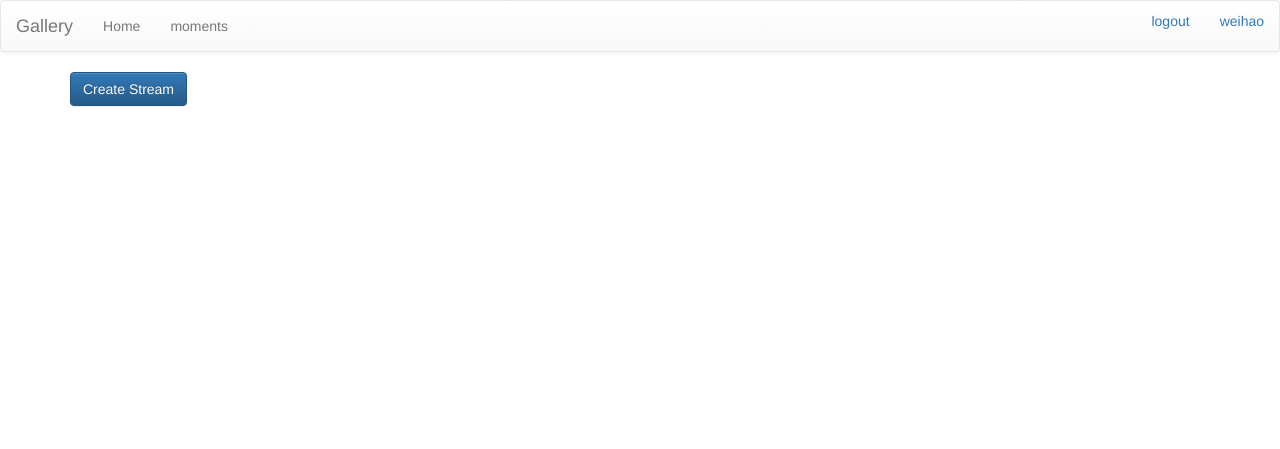
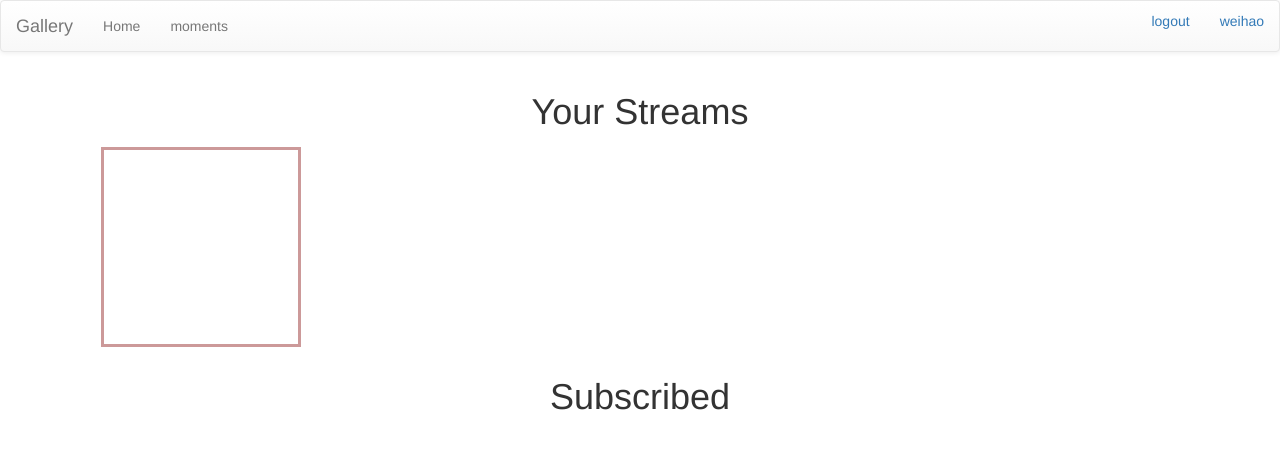
Before and after one commit to WeihaoXu/PhotoShareWeb, a Django app: page /photo/home/ in a window 1280 px wide. Shown: the top 449 px of the page. Run offline with Django 3.2, Linux system fonts and the light colour scheme; a user stored in the database is signed in; data that the repository does not hold is empty; some libraries are stand-ins or nearby versions.

Commit message:
added subscribed streams view in home page. implemented unsubscribe stream func

```diff
--- a/photo/templates/photo/home.html
+++ b/photo/templates/photo/home.html
@@ -13,20 +13,10 @@
 
 {% block content %}
 <div class="container">
-	{% if user.is_authenticated %}
-		<div class="row">
-			<div class="col-lg-3 col-md-4 col-xs-6">
-				<a href="{% url 'create_stream' %}" class="btn btn-primary"> Create Stream </a>
-			</div>
-		</div>
+	<h1 class='text-center'> Your Streams </h1>
 
-		<br>
-	{% endif %}
-
+	<div class="row text-center text-lg-center">
 	<!-- render all the user's streams here -->
-
-
-	<div class="row text-center text-lg-left">
 	{% for stream in user_streams %}
 		<div class="col-lg-3 col-md-4 col-xs-6">
 			<a href="{% url 'gallery' stream.pk %}" class="thumb" style="background-image: url('{{stream.cover_img.url}}')">  </a>
@@ -40,9 +30,41 @@
 				</ul>
 			</div>
 		</div>
+	{% endfor %}
+	<!-- end render streams -->
 
+	<!-- create_stream button -->
+	<div class="col-lg-3 col-md-4 col-xs-6">
+		<a href="{% url 'create_stream'  %}" class="thumb" style="background-image: url('')">  </a>
+	</div>
+
+	</div>
+
+
+
+	<h1 class='text-center'> Subscribed </h1>
+	<div class="row text-center text-lg-center">
+	{% for stream in subscribed_streams %}
+		<div class="col-lg-3 col-md-4 col-xs-6">
+			<a href="{% url 'gallery' stream.pk %}" class="thumb" style="background-image: url('{{stream.cover_img.url}}')">  </a>
+			<div class="dropdown">
+				<a class="dropdown-toggle" data-toggle="dropdown" href="#"> {{ stream.name }} <span class="caret"></span></a>
+				<ul class="dropdown-menu">
+					<li> <a href="{% url 'unsubscribe_stream' stream_id=stream.pk %}"> Unsubscribe </a></li>
+					{% if stream.owner.pk == user.pk %}
+					<li> <a href="{% url 'unsubscribe_stream' stream_id=stream.pk %}"> Delete </a></li>
+					{% endif %}
+					<!-- add comment function later
+					<li> comment </li>
+					-->
+				</ul>
+			</div>
+		</div>
 	{% endfor %}
 	</div>
+	<br>
+	<br>
+	<br>
 
 
 
--- a/photo/urls.py
+++ b/photo/urls.py
@@ -15,4 +15,5 @@ urlpatterns = [
 	url(r'^delete_photo/(?P<photo_id>[0-9]+)/(?P<stream_id>[0-9]+)$', views.DeletePhoto.as_view(), name='delete_photo'),
 	url(r'^delete_stream/(?P<stream_id>[0-9]+)$', views.DeleteStream.as_view(), name='delete_stream'),
 	url(r'^subscribe_stream/(?P<stream_id>[0-9]+)$', views.SubscribeStream.as_view(), name='subscribe_stream'),
+	url(r'^unsubscribe_stream/(?P<stream_id>[0-9]+)$', views.UnsubscribeStream.as_view(), name='unsubscribe_stream'),
 ]
--- a/photo/views.py
+++ b/photo/views.py
@@ -22,9 +22,11 @@ class Home(View):
 			return redirect('login')
 		user = request.user
 		user_streams = Stream.objects.filter(owner=user) # shouldn't use get here. Get is to get an individual object.
+		subscribed_streams = Stream.objects.filter(subscribers=user)
 		context = {
 			'user': user,
 			'user_streams': user_streams,
+			'subscribed_streams': subscribed_streams,
 
 		}
 		return render(request, 'photo/home.html', context)
@@ -112,28 +114,6 @@ class CreateStream(View):
 			return redirect('home')
 		else:
 			return HttpResponse("create stream form invalid!")
-"""
-class UploadImg(View):
-	def get(self, request):
-		if(not validate_user(request)):
-			return redirect('login')
-		form = UploadImgForm()
-		context = {
-			'user': request.user,
-			'form': form,
-		}
-		return render(request, 'photo/upload_img.html', context);
-
-	def post(self, request):
-		if(not validate_user(request)):
-			return HttpResponse('not logged error!')
-		form = UploadImgForm(request.POST, request.FILES)
-		if(form.is_valid()):
-			photo = Photo(data = request.FILES['data'])
-			photo.name = request.POST['name']
-			photo.save()
-		return HttpResponse('photo upload successful')
-"""
 
 # Display the photos in a photo stream. Upload button for the owner.
 class Gallery(View):
@@ -200,3 +180,11 @@ class SubscribeStream(View):
 			# alert "already subscribed"
 			None
 		return redirect('moments')
+
+class UnsubscribeStream(View):
+	def get(self, request, stream_id):
+		if(not validate_user(request)):
+			return redirect('login')
+		s = Stream.objects.get(pk=stream_id)
+		s.subscribers.remove(request.user)
+		return redirect('home')
```
Also changed, not shown: 1 other file.
